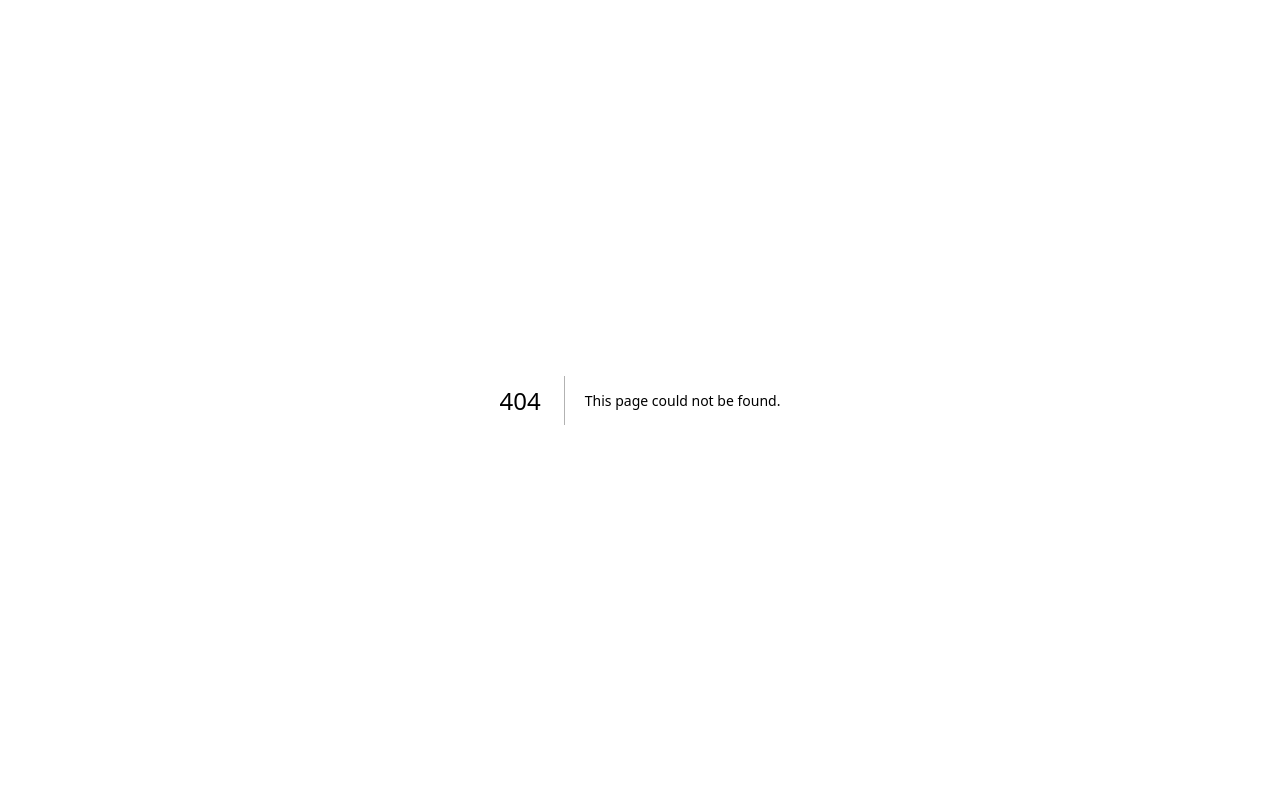
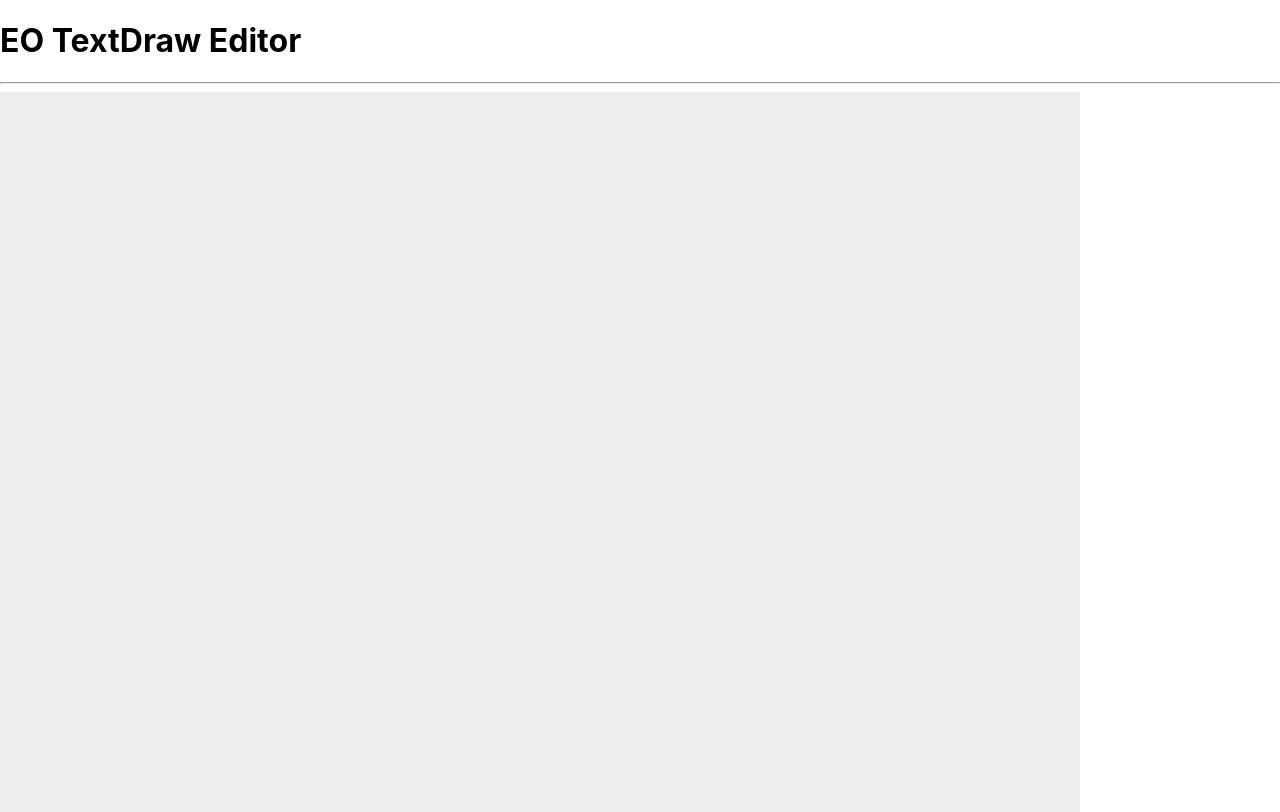
Before and after one commit to eoussama/eo-textdraw-editor, a Next.js app: page /home/Home in a window 1280 px wide. Before the commit this address had no page. Built offline with nearby package versions, Linux system fonts and the light colour scheme.

Commit message:
🧱 Board component, #46

```diff
--- /dev/null
+++ b/components/board/Board.module.css
@@ -0,0 +1,3 @@
+.board {
+  background-color: rgb(238, 238, 238);
+}
--- /dev/null
+++ b/components/board/Board.tsx
@@ -0,0 +1,34 @@
+import { useEffect, useState } from 'react';
+import styles from './Board.module.css'
+
+import { Board } from '../../utils/models/board';
+import { Layer } from '../../utils/models/layer';
+import { TextDraw } from '../../utils/models/textdraw';
+
+import TextDrawComponent from '../element/TextDraw';
+
+
+export default function BoardComponent(props: { board: Board }) {
+  const [board] = useState(props.board);
+
+  useEffect(() => {
+    const layer1 = new Layer();
+    const element1 = new TextDraw({ width: 50, height: 50 });
+    const element2 = new TextDraw({ x: 200, y: 200, width: 100, height: 40 });
+
+    if (board.layers.length == 0) {
+      layer1.textdraws.push(element2);
+      layer1.textdraws.push(element1);
+      board.layers.push(layer1);
+      console.log('init', board);
+    }
+  }, [board.id]);
+
+  return (
+    <div className={styles.board} style={{ width: board.width, height: board.height }}>
+      <div className={styles.board__container}>
+        {board.layers.flatMap(e => e.textdraws).map(e => <TextDrawComponent key={e.id} textdraw={e} />)}
+      </div>
+    </div>
+  )
+}
--- /dev/null
+++ b/components/element/TextDraw.module.css
@@ -0,0 +1,4 @@
+.textdraw {
+  /* position: relative; */
+  background-color: rgba(0, 0, 0, 0.37);
+}
--- /dev/null
+++ b/components/element/TextDraw.tsx
@@ -0,0 +1,17 @@
+import { useState } from 'react';
+import styles from './TextDraw.module.css'
+
+import { TextDraw } from '../../utils/models/textdraw';
+
+
+export default function TextDrawComponent(props: { textdraw: TextDraw }) {
+  const [textdraw] = useState(props.textdraw);
+  return (
+    <div
+      className={styles.textdraw}
+      style={{ width: textdraw.width, height: textdraw.height }}
+    >
+      Textdraw 1
+    </div>
+  )
+}
--- a/package.json
+++ b/package.json
@@ -11,12 +11,14 @@
   "dependencies": {
     "next": "^13.4.19",
     "react": "^18.2.0",
-    "react-dom": "^18.2.0"
+    "react-dom": "^18.2.0",
+    "uuid": "^9.0.0"
   },
   "devDependencies": {
     "@types/node": "18.7.11",
     "@types/react": "18.0.17",
     "@types/react-dom": "18.0.6",
+    "@types/uuid": "^9.0.3",
     "eslint": "8.22.0",
     "eslint-config-next": "^13.4.19",
     "typescript": "4.7.4"
--- /dev/null
+++ b/pages/home/Home.tsx
@@ -0,0 +1,15 @@
+import styles from './Home.module.css'
+import { Board } from '../../utils/models/board'
+import BoardComponent from '../../components/board/Board'
+
+
+export default function HomeHome() {
+  const board = new Board()
+  return (
+    <div>
+      <h1>EO TextDraw Editor</h1>
+      <hr />
+      <BoardComponent board={board} />
+    </div>
+  )
+}
--- /dev/null
+++ b/utils/models/board.ts
@@ -0,0 +1,41 @@
+import { v4 as uuid4 } from "uuid";
+import { Layer } from "./layer";
+
+
+/**
+ * @description
+ * The parent board that hosts all sub elements.
+ */
+export class Board {
+
+  /**
+   * @description
+   * The ID of the board
+   */
+  id: string;
+
+  /**
+   * @description
+   * The width of the board
+   */
+  width: number;
+
+  /**
+   * @description
+   * The height of the board
+   */
+  height: number;
+
+  /**
+   * @description
+   * The collection of layers
+   */
+  layers: Array<Layer>
+
+  constructor(props?: Partial<{ id: string, width: number, height: number, layers: Array<Layer> }>) {
+    this.id = props?.id ?? uuid4()
+    this.width = props?.width ?? 1080;
+    this.height = props?.height ?? 720;
+    this.layers = props?.layers ?? [];
+  }
+}
--- /dev/null
+++ b/utils/models/layer.ts
@@ -0,0 +1,41 @@
+import { v4 as uuid4 } from "uuid";
+import { TextDraw } from "./textdraw";
+
+
+/**
+ * @description
+ * The layers that live inside of boards and host textdraw elements
+ */
+export class Layer {
+
+  /**
+   * @description
+   * The ID of the layer
+   */
+  id: string;
+
+  /**
+   * @description
+   * If the layer is locked
+   */
+  locked: boolean;
+
+  /**
+   * @description
+   * If the layer is hidden
+   */
+  hidden: boolean;
+
+  /**
+   * @description
+   * The collection of textdraws
+   */
+  textdraws: Array<TextDraw>
+
+  constructor(props?: Partial<{ id: string, locked: boolean, hidden: boolean, textdraws: Array<TextDraw> }>) {
+    this.id = props?.id ?? uuid4();
+    this.locked = props?.locked ?? false;
+    this.hidden = props?.hidden ?? false;
+    this.textdraws = props?.textdraws ?? [];
+  }
+}
--- /dev/null
+++ b/utils/models/textdraw.ts
@@ -0,0 +1,47 @@
+import { v4 as uuid4 } from "uuid";
+
+
+/**
+ * @description
+ * The base TextDraw element
+ */
+export class TextDraw {
+
+  /**
+   * @description
+   * The ID of the element
+   */
+  id: string;
+
+  /**
+   * @description
+   * The position of the element on the X axis
+   */
+  x: number;
+
+  /**
+   * @description
+   * The position of the element on the Z axis
+   */
+  y: number;
+
+  /**
+   * @description
+   * The width of the element
+   */
+  width: number;
+
+  /**
+   * @description
+   * The height of the element
+   */
+  height: number;
+
+  constructor(props?: Partial<{ id: string, x: number, y: number, width: number, height: number }>) {
+    this.id = props?.id ?? uuid4();
+    this.x = props?.x ?? 0;
+    this.y = props?.y ?? 0;
+    this.width = props?.width ?? 0;
+    this.height = props?.height ?? 0;
+  }
+}
```
Also changed, not shown: pages/index.tsx (+7 -6 lines), pages/home/Home.module.css (added), 2 other files (tests, documents, lock files or other folders).
